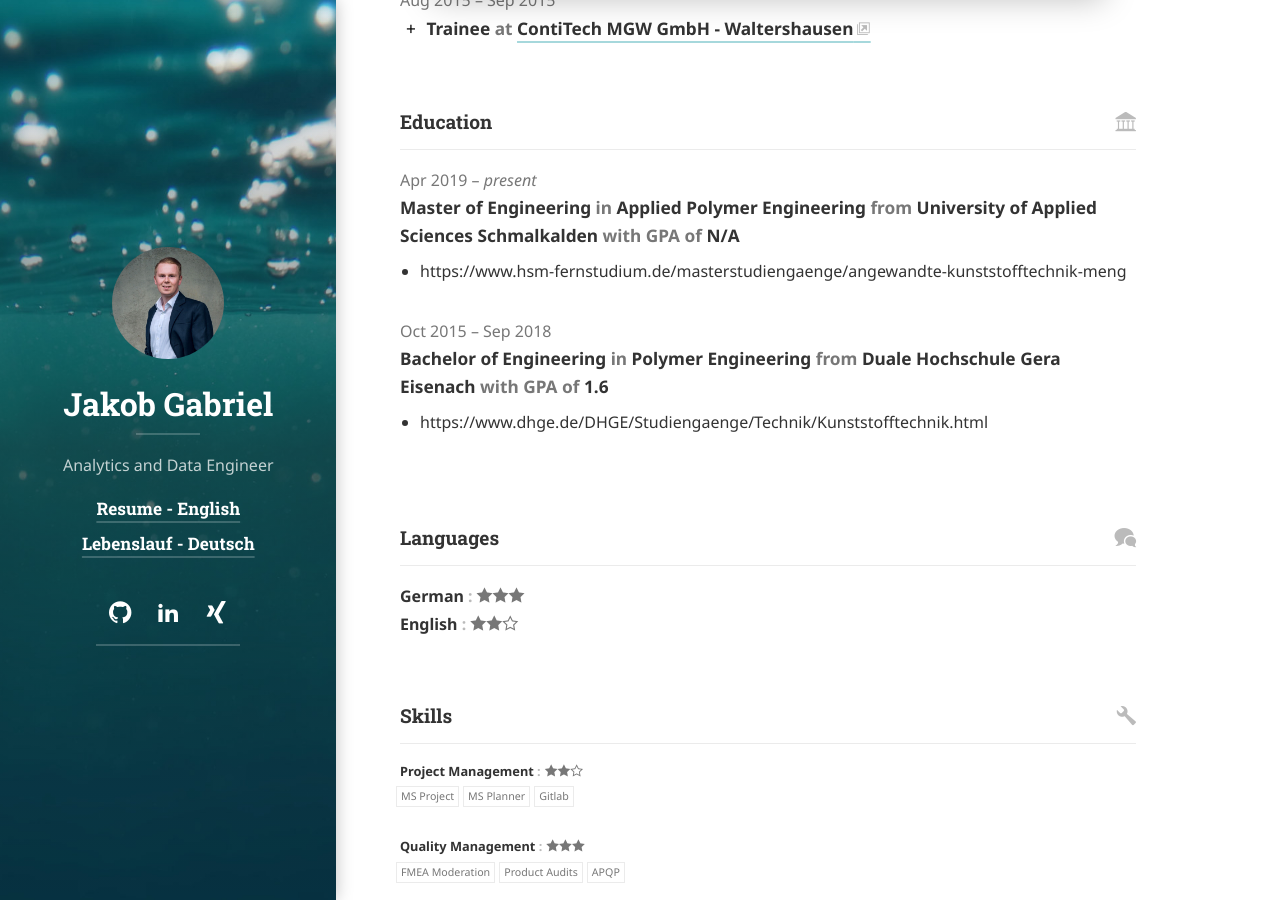
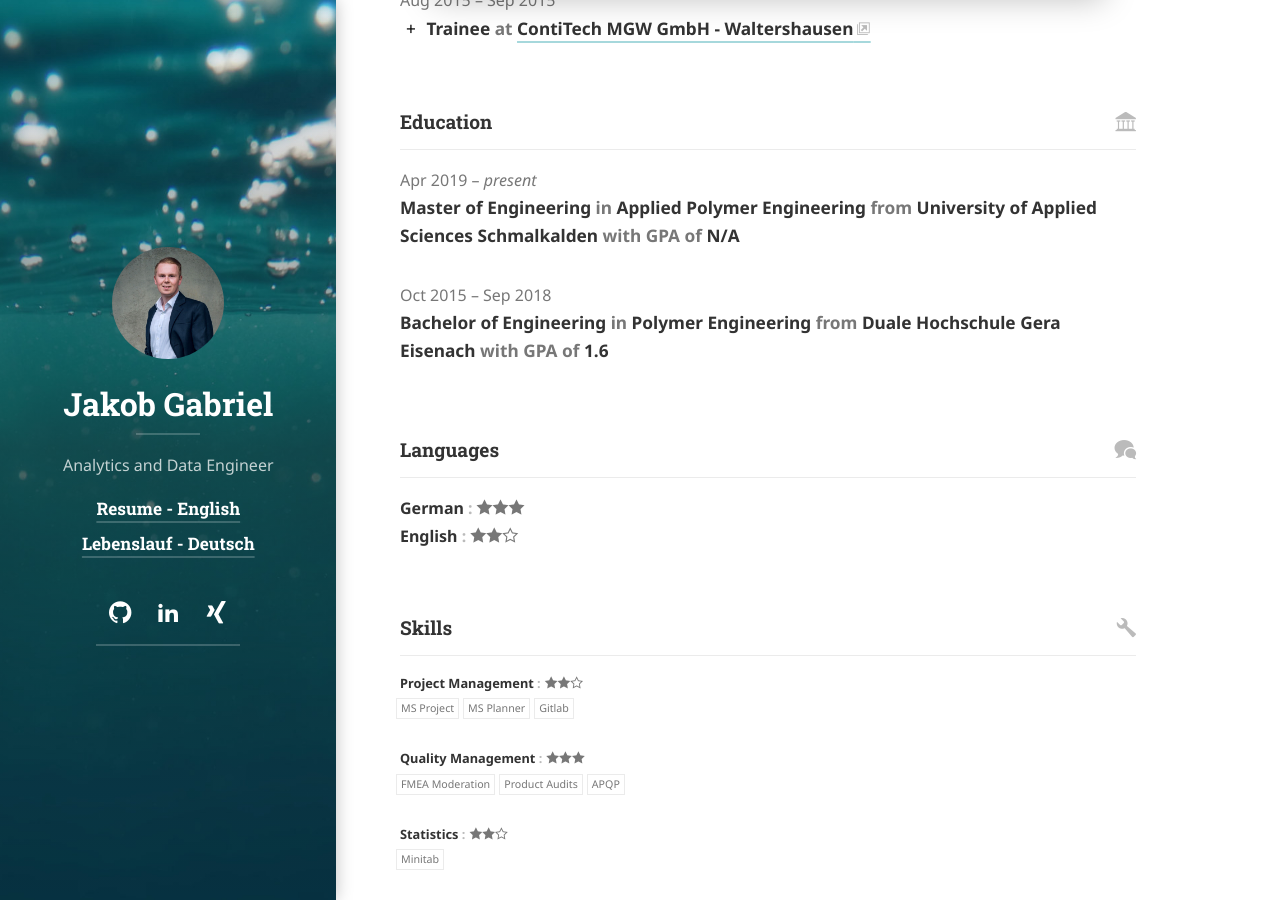
Before and after one commit to jakobgabriel/blog-resume-jakob-gabriel, a Jekyll site: the page built from resume-english.md, in a window 1280 px wide and 900 px high, scrolled down 945 px. Built offline with Jekyll 4.4.1, drawn with Linux system fonts in a browser that asks for light colours; cached includes are drawn as plain includes; nearby versions of some CDN libraries; some web fonts are replaced; library files that are not in the unit come from our copies.

Commit message:
minor changes - links formatting

```diff
--- a/resume-deutsch.md
+++ b/resume-deutsch.md
@@ -164,14 +164,14 @@
       startDate: '2019-04-01'
       endDate: ''
       gpa: 'N/A'
-      courses: [Beschreibung Studiengang Angewandte Kunststofftechnik](https://www.hsm-fernstudium.de/masterstudiengaenge/angewandte-kunststofftechnik-meng)
+      website: 'https://www.hsm-fernstudium.de/masterstudiengaenge/angewandte-kunststofftechnik-meng'
     - institution: 'Duale Hochschule Gera Eisenach'
       area: 'Kunststofftechnik'
       studyType: 'Bachelor of Engineering'
       startDate: '2015-10-01'
       endDate: '2018-09-30'
       gpa: '1.6'
-      courses: [Beschreibung Studiengang Kunststofftechnik](https://www.dhge.de/DHGE/Studiengaenge/Technik/Kunststofftechnik.html)
+      website: 'https://www.dhge.de/DHGE/Studiengaenge/Technik/Kunststofftechnik.html'
 
   skills:
     - name: 'Projektmanagement'
--- a/resume-english.md
+++ b/resume-english.md
@@ -168,14 +168,14 @@
       startDate: '2019-04-01'
       endDate: ''
       gpa: 'N/A'
-      courses: https://www.hsm-fernstudium.de/masterstudiengaenge/angewandte-kunststofftechnik-meng
+      website: https://www.hsm-fernstudium.de/masterstudiengaenge/angewandte-kunststofftechnik-meng
     - institution: 'Duale Hochschule Gera Eisenach'
       area: 'Polymer Engineering'
       studyType: 'Bachelor of Engineering'
       startDate: '2015-10-01'
       endDate: '2018-09-30'
       gpa: 1.6
-      courses: https://www.dhge.de/DHGE/Studiengaenge/Technik/Kunststofftechnik.html
+      website: 'https://www.dhge.de/DHGE/Studiengaenge/Technik/Kunststofftechnik.html'
 
 
   skills:
```
